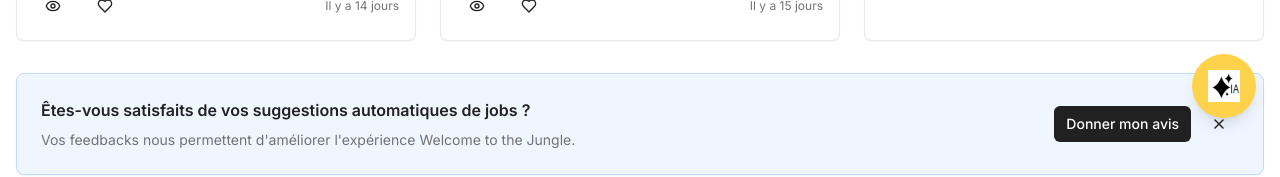
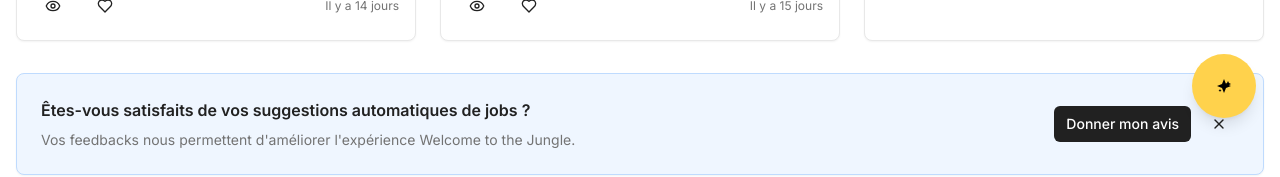
Before and after one commit to IvandeMurard/prototype-wttj, a React (Vite) app: page /jobs in a window 1280 px wide. Shown: the part 658-835 px from the top of the page. Built offline with nearby package versions, Linux system fonts and the light colour scheme.

Commit message:
Remove "IA" from the icon.

```diff
--- a/src/pages/Jobs.tsx
+++ b/src/pages/Jobs.tsx
@@ -243,7 +243,13 @@ const Jobs = () => {
             onClick={() => setShowAIAssistant(true)}
             className="w-16 h-16 rounded-full bg-wttj-yellow hover:bg-wttj-yellow/90 text-foreground shadow-lg"
           >
-            <img src="/lovable-uploads/23257e1e-e287-4a07-a000-22373cfef9ae.png" alt="AI Assistant" className="h-8 w-8" />
+            <div className="relative">
+              <svg width="32" height="32" viewBox="0 0 32 32" className="text-black">
+                <path d="M16 2 L20 12 L30 16 L20 20 L16 30 L12 20 L2 16 L12 12 Z" fill="currentColor" />
+                <path d="M24 6 L26 10 L30 12 L26 14 L24 18 L22 14 L18 12 L22 10 Z" fill="currentColor" />
+                <path d="M8 22 L9 24 L11 25 L9 26 L8 28 L7 26 L5 25 L7 24 Z" fill="currentColor" />
+              </svg>
+            </div>
           </Button>
         ) : (
           <Card className="w-96 max-w-[calc(100vw-2rem)] shadow-2xl">
@@ -251,7 +257,11 @@ const Jobs = () => {
               <div className="flex items-center justify-between mb-4">
                 <div className="flex items-center space-x-2">
                   <div className="w-10 h-10 rounded-full bg-wttj-yellow flex items-center justify-center">
-                    <img src="/lovable-uploads/23257e1e-e287-4a07-a000-22373cfef9ae.png" alt="AI Assistant" className="h-6 w-6" />
+                    <svg width="24" height="24" viewBox="0 0 32 32" className="text-black">
+                      <path d="M16 2 L20 12 L30 16 L20 20 L16 30 L12 20 L2 16 L12 12 Z" fill="currentColor" />
+                      <path d="M24 6 L26 10 L30 12 L26 14 L24 18 L22 14 L18 12 L22 10 Z" fill="currentColor" />
+                      <path d="M8 22 L9 24 L11 25 L9 26 L8 28 L7 26 L5 25 L7 24 Z" fill="currentColor" />
+                    </svg>
                   </div>
                   <h3 className="font-semibold">Assistant virtuel</h3>
                 </div>
```
